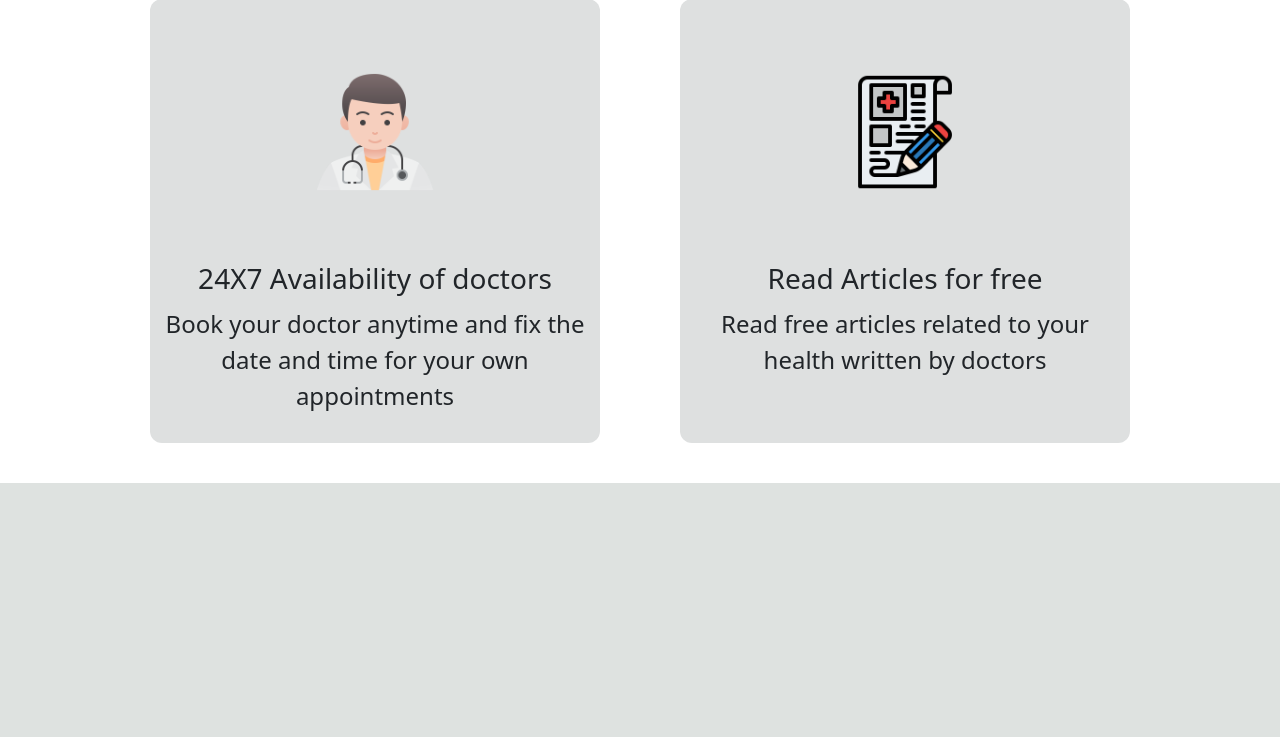
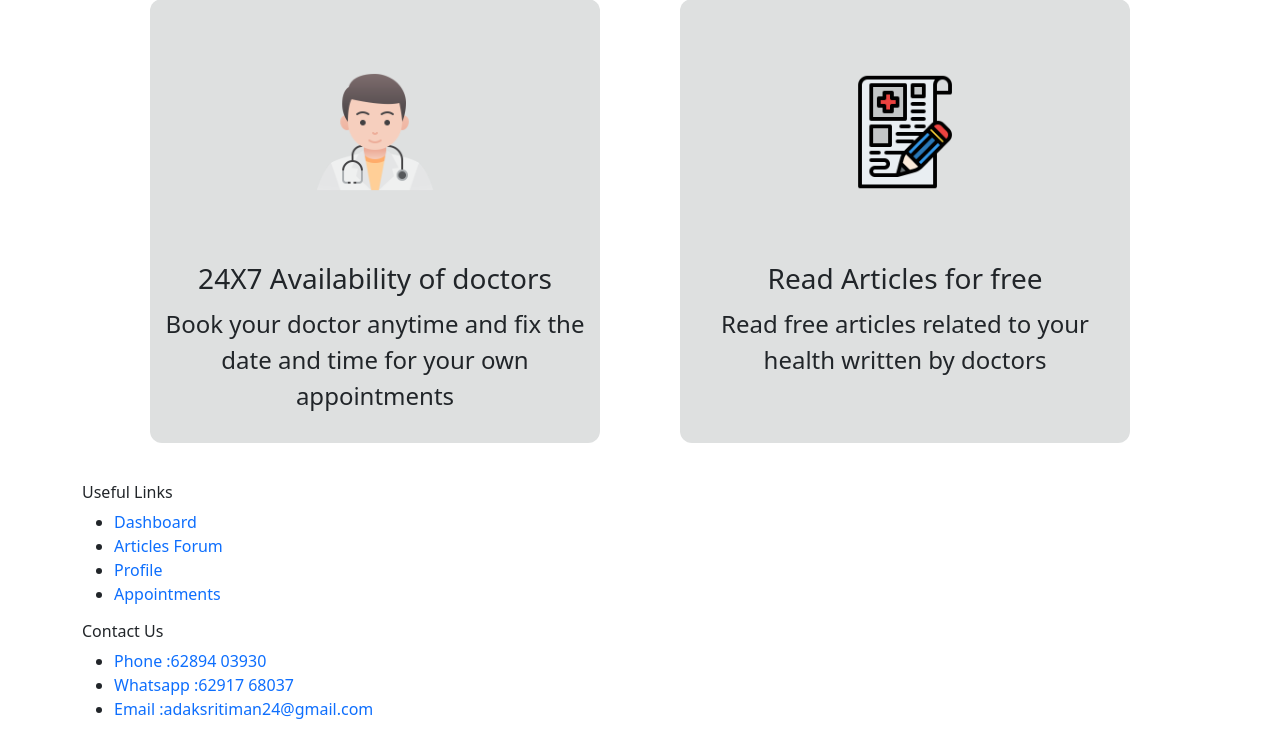
Before and after one commit to adaksritiman24/Online-Doctor-Appointment-System, a Django app: page / in a window 1280 px wide. Shown: the part 1331-2068 px from the top of the page. Before the commit the page ends 1814 px from the top, so only its background shows below. Run offline with Django 3.2, Linux system fonts and the light colour scheme; a user stored in the database is signed in; some libraries are stand-ins or nearby versions.

Commit message:
Footers added

```diff
--- a/odas/article/static/article/css/main.css
+++ b/odas/article/static/article/css/main.css
@@ -108,7 +108,7 @@ body.light-theme{
 }
 
 .section-header-offset{
-    margin-top: 4rem;
+    margin-top: 5rem;
 }
 
 .article-data-spacer{
--- a/odas/templates/patient/base.html
+++ b/odas/templates/patient/base.html
@@ -68,6 +68,47 @@
 
     {% block content %}
     {% endblock %}
+
+    <!-- Footer -->
+    <footer class="footer section">
+      <div class="footer-container container d-grid">
+          <div>
+              <h6 class="title footer-title">Useful Links</h6>
+              <ul class="list footer-list">
+                  {% if request.user.is_authenticated %}
+                  <li class="list-item">
+                      <a href="{% url 'a_dashboard' %}" class="list-link">Dashboard</a>
+                  </li>
+                  {% endif %}
+                  <li class="list-item">
+                      <a href="#" class="list-link">Articles Forum</a>
+                  </li>
+                  {% if request.user.is_authenticated %}
+                  <li class="list-item">
+                      <a href="{% url 'a_profile' %}" class="list-link">Profile</a>
+                  </li>
+                  <li class="list-item">
+                      <a href="{% url 'a_app' %}" class="list-link">Appointments</a>
+                  </li>
+                  {% endif %}
+              </ul>
+          </div>
+          <div>
+              <h6 class="title footer-title">Contact Us</h6>
+              <ul class="list footer-list">
+                  <li class="list-item">
+                      <a href="#" class="list-link">Phone :62894 03930</a>
+                  </li>
+                  <li class="list-item">
+                      <a href="#" class="list-link">Whatsapp :62917 68037</a>
+                  </li>
+                  <li class="list-item">
+                      <a href="#" class="list-link">Email :adaksritiman24@gmail.com</a>
+                  </li>
+              </ul>
+          </div>
+      </div>
+  </footer>
 
     <!-- Optional JavaScript; choose one of the two! -->
 
```
Also changed, not shown: odas/templates/doctor/base.html (+41 -0 lines), odas/db.sqlite3.
